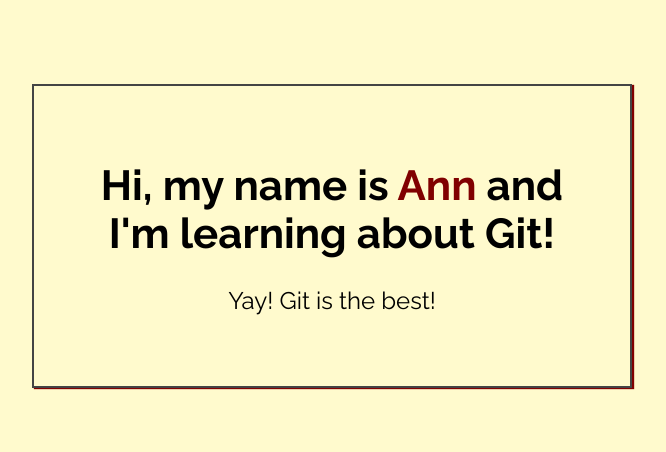
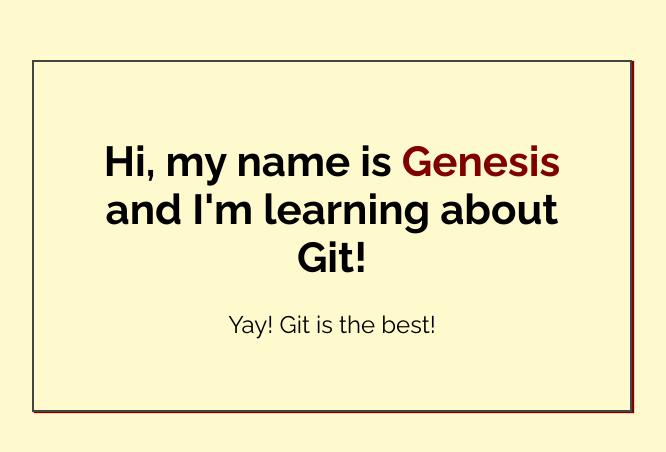
Before and after one commit to gpcl/my-first-repo, a plain HTML site: page index.html in a window 1280 px wide. Shown: the part 164-616 px from the top of the page, without its empty margins (308-974 px from the left). Drawn offline with Linux system fonts and the light colour scheme.

Commit message:
Added name to index.html

```diff
--- a/index.html
+++ b/index.html
@@ -14,7 +14,7 @@
 <body>
 
     <div class="greeting">
-        <h1>Hi, my name is <span class="highlight">Ann</span> and I'm learning about Git! </h1>
+        <h1>Hi, my name is <span class="highlight">Genesis</span> and I'm learning about Git! </h1>
 
         <p>Yay! Git is the best!</p>
     </div>
```
